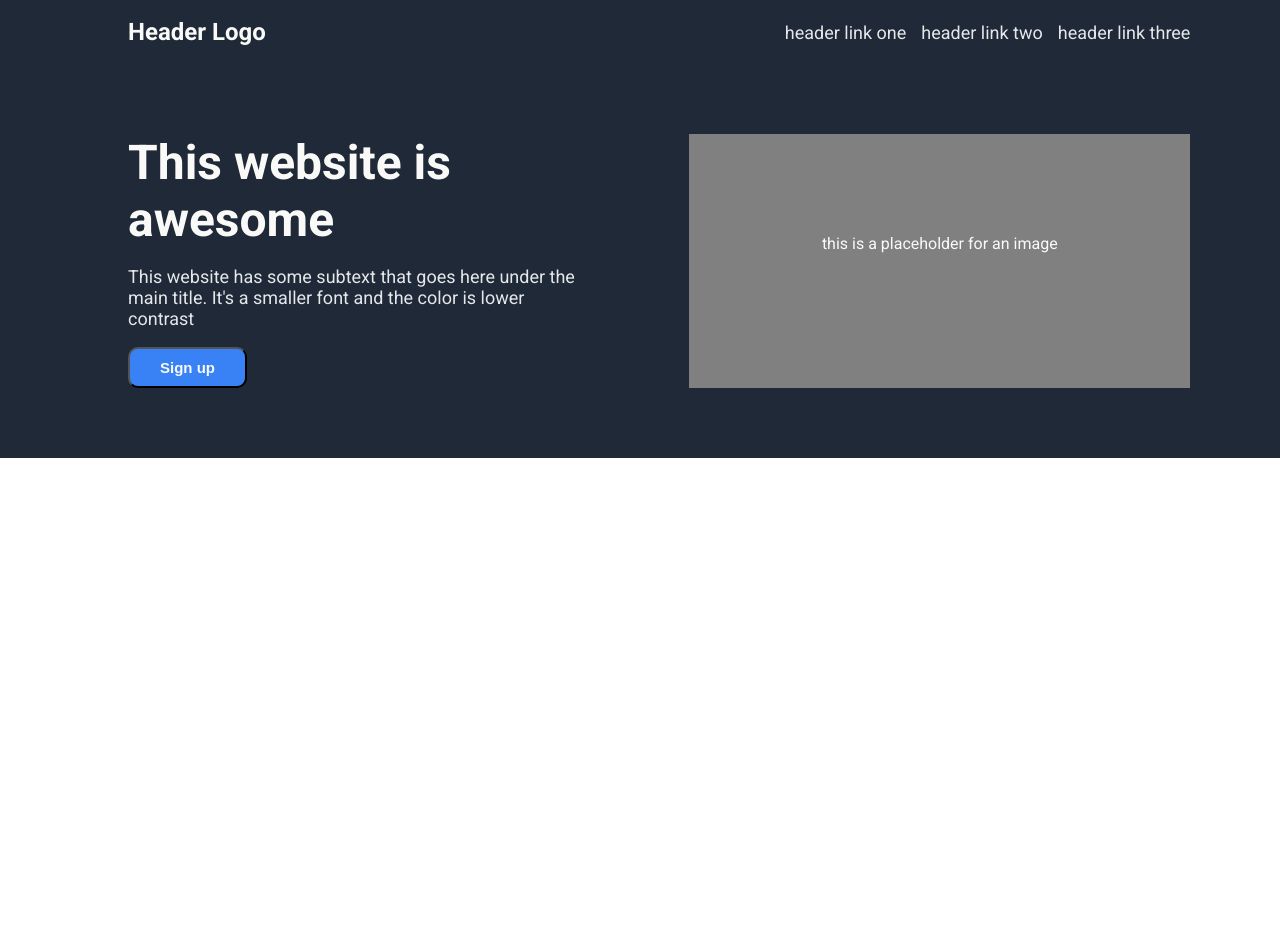
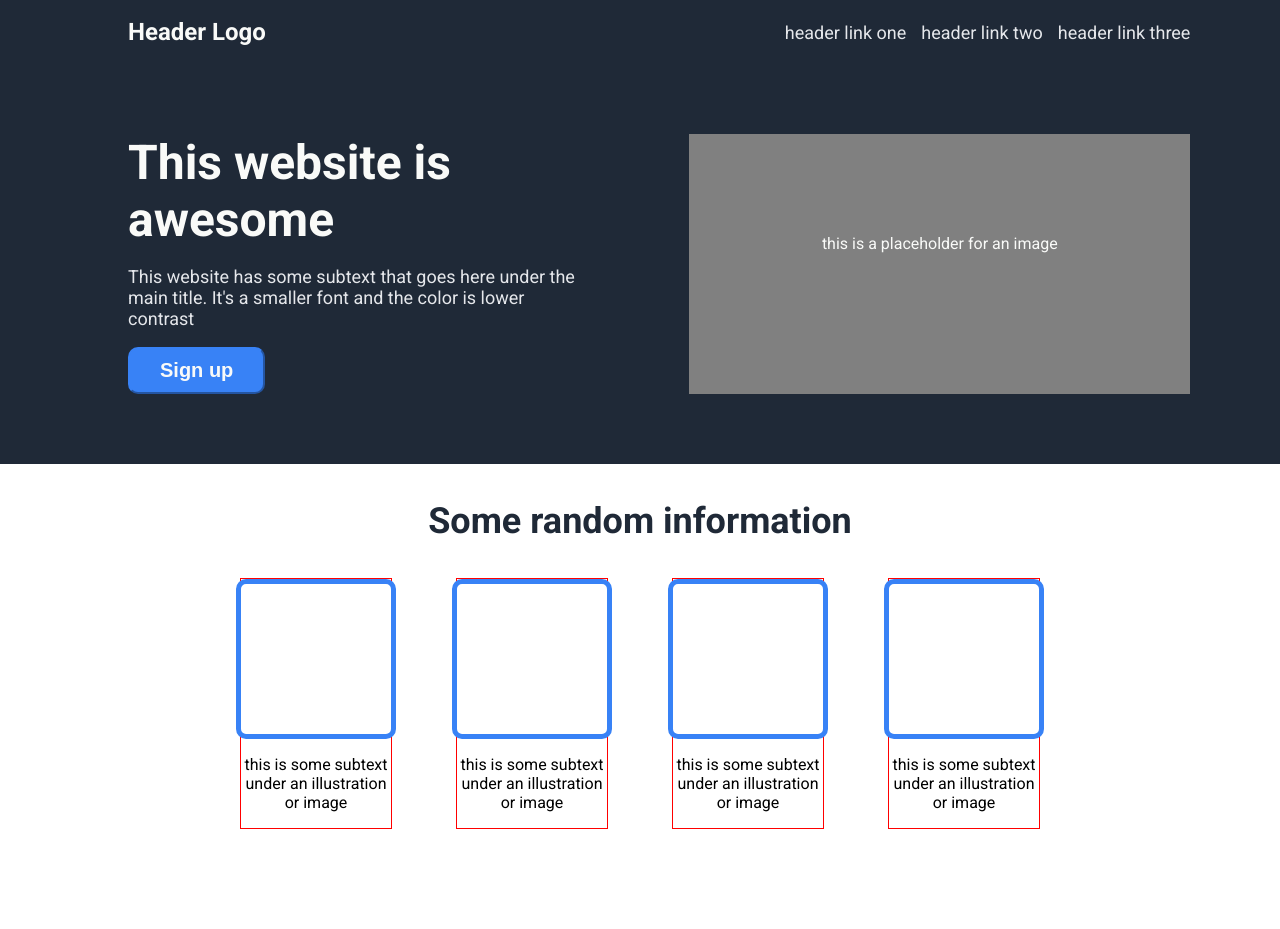
Before and after one commit to colmelom0410/Project-Landing-Page, a plain HTML site: page index.html in a window 1280 px wide. Before the commit the page ends 800 px from the top, so only its background shows below. Drawn offline with Linux system fonts and the light colour scheme.

Commit message:
Add the information section of the webpage

```diff
--- a/index.html
+++ b/index.html
@@ -24,6 +24,27 @@
             </div>
             <div class="image right">this is a placeholder for an image</div>
         </div>
+        <div class="information">
+            <h3>Some random information</h3>
+            <div class="image-container">
+                <div class="image-text">
+                    <div class="sub-image"></div>
+                    <p>this is some subtext under an illustration or image</p>
+                </div>
+                <div class="image-text">
+                    <div class="sub-image"></div>
+                    <p>this is some subtext under an illustration or image</p>
+                </div>
+                <div class="image-text">
+                    <div class="sub-image"></div>
+                    <p>this is some subtext under an illustration or image</p>
+                </div>
+                <div class="image-text">
+                    <div class="sub-image"></div>
+                    <p>this is some subtext under an illustration or image</p>
+                </div>
+            </div>
+        </div>
     </div>
 
 </body>
--- a/style.css
+++ b/style.css
@@ -74,8 +74,9 @@ a:active{
 }
 button{
     background-color: #3882F6;
+    border-color: #3882F6 ;
     color: #F9FAF8 ;
-    font-size: 15px;
+    font-size: 20px;
     font-weight: bold;
     padding: 10px 30px;
     border-radius: 10px;
@@ -87,3 +88,32 @@ button{
     text-align: center;
     color: #F9FAF8;
 }
+.information{
+    text-align: center;
+    padding-bottom: 100px;
+}
+.information h3{
+    font-size: 36px;
+    color: #1F2937;
+    font-weight: 900;
+}
+.sub-image{
+    border: 5px solid #3882F6;
+    border-radius: 10px;
+    height: 150px;
+    width: 150px;
+
+}
+.image-container{
+    display: flex;
+    justify-content: center;
+    gap: 5%;
+}
+
+.image-text{
+    border: 1px solid red;
+    display: flex;
+    flex-direction: column;
+    align-items: center;
+    width: 150px;
+}
```
